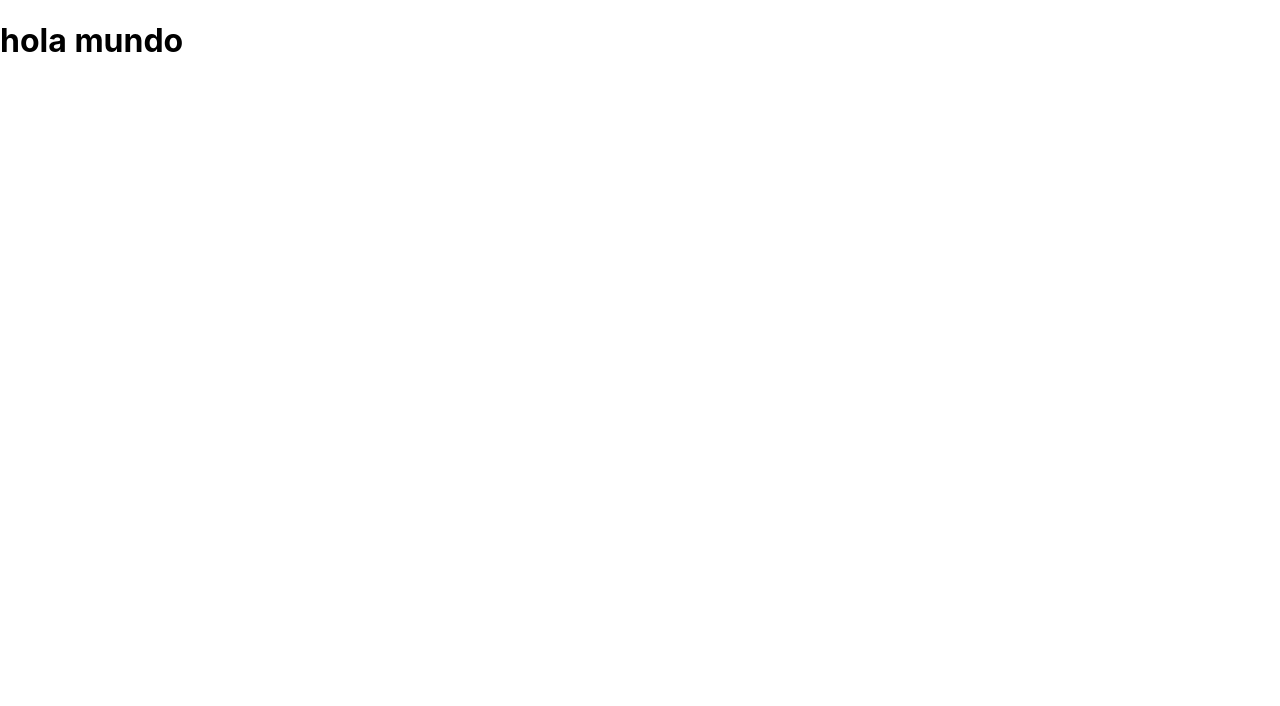
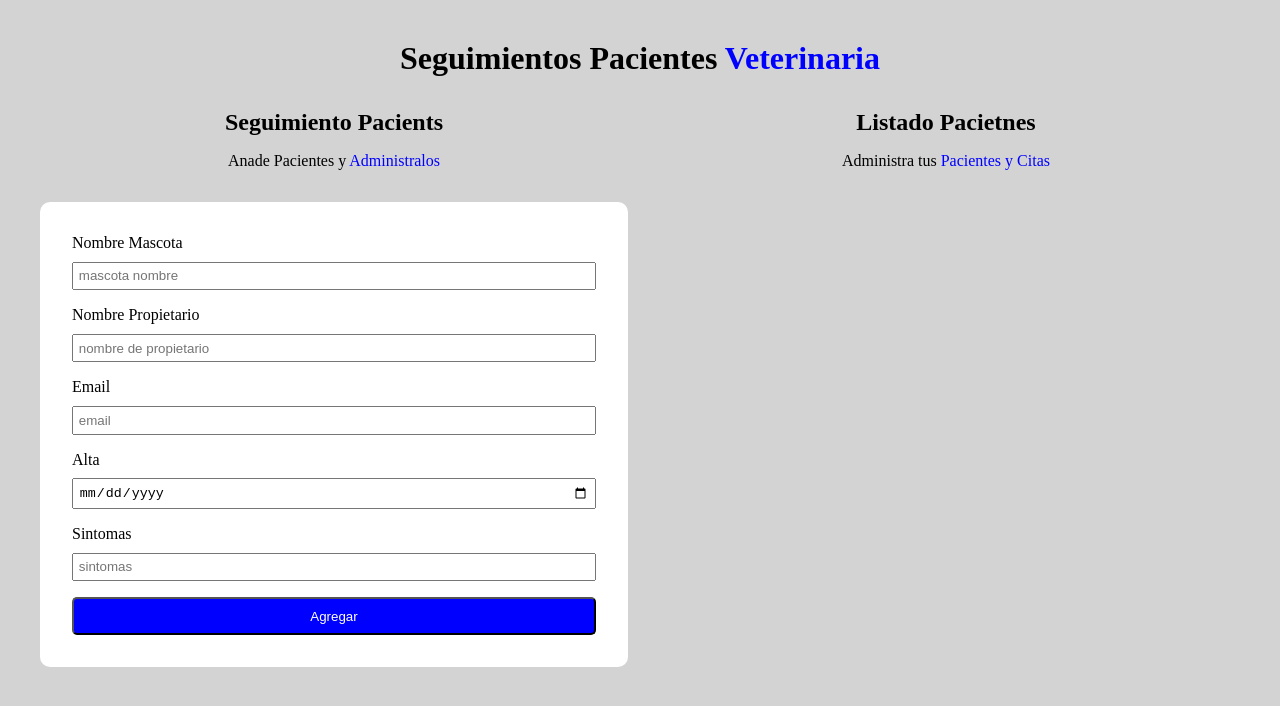
Before and after one commit to antdev1987/pacientes, a React (Vite) app: page / in a window 1280 px wide. Shown: the top 706 px of the page. Built offline with nearby package versions, Linux system fonts and the light colour scheme.

Commit message:
trabajando en formulario casi finalizado

```diff
--- a/src/App.css
+++ b/src/App.css
@@ -1,42 +1,4 @@
-.App {
-  text-align: center;
+.formListado {
+    display: flex;
+    justify-content: space-between;
 }
-
-.App-logo {
-  height: 40vmin;
-  pointer-events: none;
-}
-
-@media (prefers-reduced-motion: no-preference) {
-  .App-logo {
-    animation: App-logo-spin infinite 20s linear;
-  }
-}
-
-.App-header {
-  background-color: #282c34;
-  min-height: 100vh;
-  display: flex;
-  flex-direction: column;
-  align-items: center;
-  justify-content: center;
-  font-size: calc(10px + 2vmin);
-  color: white;
-}
-
-.App-link {
-  color: #61dafb;
-}
-
-@keyframes App-logo-spin {
-  from {
-    transform: rotate(0deg);
-  }
-  to {
-    transform: rotate(360deg);
-  }
-}
-
-button {
-  font-size: calc(10px + 2vmin);
-}
--- a/src/App.jsx
+++ b/src/App.jsx
@@ -1,9 +1,23 @@
+import { useState } from 'react';
+
+import Form from './components/Form'
+import Header from './components/Header'
+import ListadoPacientes from './components/ListadoPacientes';
+
+import './App.css';
 
 function App() {
 
+  const [bdPacientes, setBdPacientes] = useState([])
+
   return (
     <div className="App">
-      <h1>hola mundo</h1>
+      <Header />
+
+      <div className='formListado'>
+      <Form setBdPacientes={setBdPacientes}/>
+      <ListadoPacientes bdPacientes={bdPacientes} />
+      </div>
     </div>
   )
 }
--- /dev/null
+++ b/src/components/Form.jsx
@@ -0,0 +1,119 @@
+import { useState } from 'react'
+
+import styles from './form.module.css'
+
+const Form = ({setBdPacientes}) => {
+
+   const [input, setInputs] = useState({nombre:'',propietario:'',email:'',fecha:'',sintomas:'',id:''})
+   const {nombre,propietario,email,fecha,sintomas} = input
+
+
+   //recolectando todos los input
+   const handleInputs =(e)=>{
+      setInputs((prev)=>{
+         return {
+            ...prev,
+            [e.target.name]:e.target.value
+         }
+      })
+   }
+
+   //guardando los inputs recolectados
+   const handleSubmit =(e)=>{
+      e.preventDefault()
+
+
+      //pasando los inputs al App component via prop
+      input.id = Math.random()
+      setBdPacientes((prev)=>{
+         return [
+            ...prev,
+            input,
+         ]
+      })
+
+      setInputs((prev)=>{
+         return {
+            ...prev,
+            id:''
+         }
+      })
+
+   }
+
+
+   return (
+      <div className={styles.form}>
+
+         <div className={styles.formComponent}>
+            <h2>Seguimiento Pacients</h2>
+            <p className={styles.formP}>Anade Pacientes y <span>Administralos</span></p>
+         </div>
+
+         <form onSubmit={handleSubmit} className={styles.formCard}>
+
+            <div className={styles.inputWrapper}>
+               <label>Nombre Mascota</label>
+               <input
+                  type='text'
+                  name='nombre'
+                  value={nombre}
+                  placeholder='mascota nombre'
+                  onChange={handleInputs}
+               />
+            </div>
+
+            <div className={styles.inputWrapper}>
+               <label>Nombre Propietario</label>
+               <input
+                 type='text'
+                 name='propietario'
+                 value={propietario}
+                 placeholder='nombre de propietario'
+                 onChange={handleInputs}
+               />
+            </div>
+
+            <div className={styles.inputWrapper}>
+               <label>Email</label>
+               <input
+                 type='text'
+                 name='email'
+                 value={email}
+                 placeholder='email'
+                 onChange={handleInputs}
+               />
+            </div>
+
+            <div className={styles.inputWrapper}>
+               <label>Alta</label>
+               <input
+               type='date'
+               name='fecha'
+               value={fecha}
+               placeholder='fecha'
+               onChange={handleInputs}
+               />
+            </div>
+
+            <div className={styles.inputWrapper}>
+               <label>Sintomas</label>
+               <input
+                 type='text'
+                 name='sintomas'
+                 value={sintomas}
+                 placeholder='sintomas'
+                 onChange={handleInputs}
+               />
+            </div>
+
+            <button className={styles.btn}>Agregar</button>
+
+         </form>
+
+      </div>
+   )
+
+}
+
+export default Form
--- /dev/null
+++ b/src/components/Header.jsx
@@ -0,0 +1,14 @@
+import React from 'react'
+import styles from './header.module.css'
+
+const Header = () => {
+    return (
+        <div className={styles.heading}>
+
+            <h1>Seguimientos Pacientes <span>Veterinaria</span></h1>
+
+        </div>
+    )
+}
+
+export default Header
--- /dev/null
+++ b/src/components/ListadoPacientes.jsx
@@ -0,0 +1,33 @@
+import styles from './listadoPacientes.module.css'
+import PacienteList from './PacienteList'
+
+const ListadoPacientes = ({bdPacientes}) => {
+
+    console.log(bdPacientes)
+
+    return (
+        <div className={styles.listado}>
+
+            <div className={styles.listComponent}>
+                <h2>Listado Pacietnes</h2>
+                <p className={styles.listP}>Administra tus <span>Pacientes y Citas</span></p>
+            </div>
+
+            <div className={styles.wrapper}>
+
+                {bdPacientes.map( paciente =>
+                    (
+                        <PacienteList key={paciente.id} paciente={paciente}/>
+                    ))}
+
+            </div>
+
+
+
+
+        </div>
+    )
+
+}
+
+export default ListadoPacientes
--- /dev/null
+++ b/src/components/PacienteList.jsx
@@ -0,0 +1,24 @@
+import React from 'react'
+import styles from './listadoPacientes.module.css'
+
+const PacienteList = ({paciente}) => {
+
+    return (
+        <>
+            <div className={styles.listCard}>
+
+                <p>Nombre <span>{paciente.nombre}</span></p>
+                <p>Propietario <span>{paciente.propietario}</span></p>
+                <p>Email <span>{paciente.email}</span></p>
+                <p>Fecha Alta <span>{paciente.fecha}</span></p>
+                <p>Sintomas <span>{paciente.sintomas}</span></p>
+
+                <button className={styles.btn}>Editar</button>
+                <button className={styles.btn}>Eliminar</button>
+
+            </div>
+        </>
+    )
+}
+
+export default PacienteList
--- /dev/null
+++ b/src/components/form.module.css
@@ -0,0 +1,44 @@
+.form{
+    width: 49%;
+}
+
+.formComponent{
+    padding:1rem;
+    margin-bottom: 1rem;
+    text-align: center;
+}
+
+.formP{
+    margin-top: 1rem;
+}
+
+.formCard {
+    background-color: white;
+    border-radius: 10px;
+    padding:2rem;
+}
+
+.formCard label{
+    display: block;
+    margin-bottom: 0.6rem;
+}
+
+.formCard input{
+     display: block;
+    width: 100%;
+
+    padding:.3rem;
+}
+
+.inputWrapper{
+    margin-bottom: 1rem;
+}
+
+.btn{
+    background-color: blue;
+    padding: 0.6rem;
+    border-radius: 5px;
+    width: 100%;
+    color: white;
+    cursor: pointer;
+}
--- /dev/null
+++ b/src/components/header.module.css
@@ -0,0 +1,9 @@
+
+.heading {
+    text-align: center;
+   margin-bottom: 1rem;
+}
+
+span{
+    color:blue;
+}
--- /dev/null
+++ b/src/components/listadoPacientes.module.css
@@ -0,0 +1,30 @@
+.listado{
+    width: 49%;
+}
+
+.listComponent{
+    padding:1rem;
+    margin-bottom: 1rem;
+    text-align: center;
+}
+
+.listP{
+    margin-top: 1rem;
+}
+
+.listCard {
+    background-color: white;
+    border-radius: 10px;
+    padding:1.2rem;
+    line-height: 1.8rem;
+    margin-bottom: 1rem;
+}
+
+
+.btn{
+    background-color: blue;
+    padding: 0.5rem 1.5rem;
+    border-radius: 5px;
+    color: white;
+    cursor: pointer;
+}
--- a/src/index.css
+++ b/src/index.css
@@ -1,13 +1,11 @@
-body {
+*{
+  box-sizing: border-box;
   margin: 0;
-  font-family: -apple-system, BlinkMacSystemFont, 'Segoe UI', 'Roboto', 'Oxygen',
-    'Ubuntu', 'Cantarell', 'Fira Sans', 'Droid Sans', 'Helvetica Neue',
-    sans-serif;
-  -webkit-font-smoothing: antialiased;
-  -moz-osx-font-smoothing: grayscale;
+  padding: 0;
 }
 
-code {
-  font-family: source-code-pro, Menlo, Monaco, Consolas, 'Courier New',
-    monospace;
+body {
+  background-color: lightgray;
+  padding: 2.5rem;
+
 }
```
Also changed, not shown: src/logo.svg (deleted).
